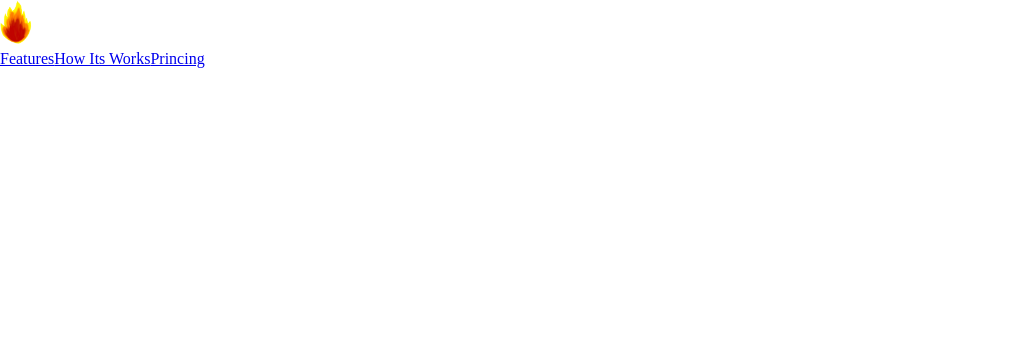
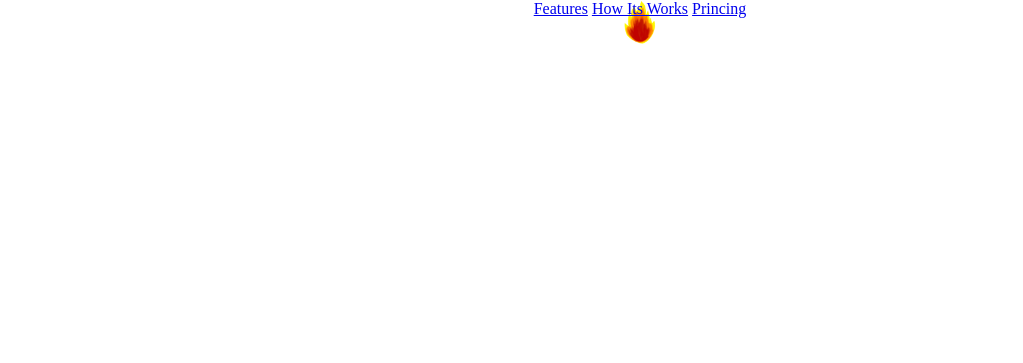
Before and after one commit to MariaRiosNavarro/freecodecampProductLandingPage, a plain HTML site: page index.html in a window 1280 px wide. Shown: the top 363 px of the page, without its empty margins (0-1023 px from the left). Drawn offline with Linux system fonts and the light colour scheme.

Commit message:
header flex

```diff
--- a/styles.css
+++ b/styles.css
@@ -4,13 +4,13 @@
     box-sizing: border-box;
 }
 
+header {
+    display: flex;
+    justify-content: center;
+}
+
 #nav-bar{
     position: fixed;
-    display: flex;
-    flex-direction: row;
-    justify-content: end;
-    align-items: center;
-
 }
 
 main {
```
